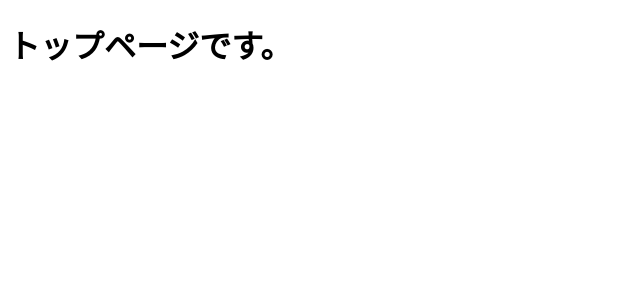
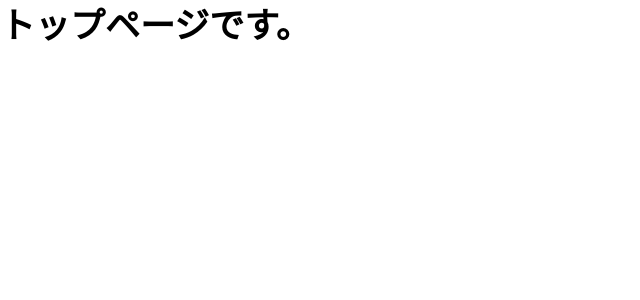
Before and after one commit to 730fry/vd_corporate, a Nuxt app in the folder src/: page / in a window 1280 px wide. Shown: the top 300 px of the page, without its empty margins (0-640 px from the left). Built offline with nearby package versions, Linux system fonts and the light colour scheme.

Commit message:
sassの設定

```diff
--- /dev/null
+++ b/src/assets/styles/_base.scss
@@ -0,0 +1,73 @@
+
+*{
+  margin-top:0;
+  margin-bottom:0;
+  margin-left:0;
+  margin-right:0;
+  padding-top:0;
+  padding-bottom:0;
+  padding-left:0;
+  padding-right:0;
+}
+
+/* Box sizing rules */
+/* Box sizingの定義 */
+*,
+*::before,
+*::after {
+  box-sizing: border-box;
+}
+
+/* Set core body defaults */
+/* bodyのデフォルトを定義 */
+body {
+  min-height: 100vh;
+  //scroll-behavior: smooth;
+  text-rendering: optimizeSpeed;
+  line-height: 1.5;
+  overflow-x: hidden;
+}
+html{
+  //scroll-behavior: smooth;
+}
+
+/* Remove list styles on ul, ol elements with a class attribute */
+/* class属性を持つul、ol要素のリストスタイルを削除 */
+ul[class],
+ol[class] {
+  list-style: none;
+}
+
+/* Make images easier to work with */
+/* img要素の扱いを簡単にする */
+img,picture {
+  width: 100%;
+  display: block;
+  vertical-align: bottom;
+}
+
+/* Natural flow and rhythm in articles by default */
+/* article要素内の要素に自然な流れとリズムを定義 */
+article > * + * {
+  margin-top: 1em;
+}
+
+/* Inherit fonts for inputs and buttons */
+/* inputやbuttonなどのフォントは継承を定義 */
+input,
+button,
+textarea,
+select {
+  font: inherit;
+}
+
+/* Remove all animations and transitions for people that prefer not to see them */
+/* 見たくない人用に、すべてのアニメーションとトランジションを削除 */
+@media (prefers-reduced-motion: reduce) {
+  * {
+    animation-duration: 0.01ms !important;
+    animation-iteration-count: 1 !important;
+    transition-duration: 0.01ms !important;
+    scroll-behavior: auto !important;
+  }
+}
--- /dev/null
+++ b/src/assets/styles/_font.scss
@@ -0,0 +1,21 @@
+@use 'mediaquery' as *;
+
+html,body{
+    @include mq('xl'){ font-size: 11px; }
+    @include mq('pc'){ font-size: 10px; }
+    @include mq('tb'){ font-size: 12px; }
+    @include mq('xx'){ font-size: 11px; }
+    @include mq('sp'){ font-size: 10px; }
+    @include mq('xs'){ font-size:  9px; }
+}
+h1   { @include mqFontSize( 3.5em, 3.0em );}
+h2   { @include mqFontSize( 3.5em, 3.0em );}
+h3   { @include mqFontSize( 2.0em, 1.8em );}
+h4   { @include mqFontSize( 2.0em, 1.8em );}
+h5   { @include mqFontSize( 1.6em, 1.6em );}
+p    { @include mqFontSize( 1.6em, 1.6em );}
+a    { @include mqFontSize( 1.4em, 1.6em );}
+
+body{
+    font-family: 'Noto+Sans+JP','Noto Sans JP', 'NotoSansCJKjp',"Hiragino Kaku Gothic ProN", Meiryo, sans-serif;
+}
--- /dev/null
+++ b/src/assets/styles/_margin.scss
@@ -0,0 +1,17 @@
+
+@use '@/assets/styles/mediaquery' as *;
+
+@mixin container_basic {
+  @include mq('SHORT'){
+    width: 95%;
+    margin-left: auto;
+    margin-right: auto;
+  }
+
+  @include mq('LARGE'){
+    width: 95%;
+    margin-left: auto;
+    margin-right: auto;
+    max-width: 1200px;
+  }
+}
--- /dev/null
+++ b/src/assets/styles/_mediaquery.scss
@@ -0,0 +1,26 @@
+@use 'sass:map';
+
+$breakpoints: (
+	/*フォントサイズREM用 */
+	'xs': 'screen and (min-width: 1px) and (max-width:374px)',    // small smartphone
+	'sp': 'screen and (min-width: 374px) and (max-width:430px)',  // normal smartphone
+	'xx': 'screen and (min-width: 430px) and (max-width:560px)',  // no device
+	'tb': 'screen and (min-width: 560px) and (max-width:960px)', // ipad tablet
+	'pc': 'screen and (min-width: 960px) and (max-width:1400px)',// normal PC
+	'xl': 'screen and (min-width: 1400px)',                       // big PC
+	/*レイアウト用 */
+	'SHORT': 'screen and (min-width: 1px) and (max-width:960px)',
+	'LARGE': 'screen and (min-width: 961px)',
+) !default;
+
+@mixin mq($breakpoint: md) {
+	@media #{map.get($breakpoints, $breakpoint)} {
+		@content;
+	}
+}
+
+
+@mixin mqFontSize( $lSize, $sSize ){
+	@include mq('LARGE'){ font-size: $lSize;}
+	@include mq('SHORT'){ font-size: $sSize;}
+}
--- /dev/null
+++ b/src/assets/styles/style.scss
@@ -0,0 +1,6 @@
+
+@use 'mediaquery';
+@use 'base';
+@use 'font';
+@use 'color';
+@use 'margin';
--- a/src/nuxt.config.js
+++ b/src/nuxt.config.js
@@ -18,7 +18,9 @@ export default {
   },
 
   // Global CSS: https://go.nuxtjs.dev/config-css
-  css: [],
+  css: [
+    '~/assets/styles/style.scss',
+  ],
 
   // Plugins to run before rendering page: https://go.nuxtjs.dev/config-plugins
   plugins: [],
@@ -33,7 +35,9 @@ export default {
   ],
 
   // Modules: https://go.nuxtjs.dev/config-modules
-  modules: [],
+  modules: [
+    // '@nuxtjs/style-resources',
+  ],
 
   // Build Configuration: https://go.nuxtjs.dev/config-build
   build: {},
--- a/src/package.json
+++ b/src/package.json
@@ -27,6 +27,8 @@
     "eslint-config-prettier": "^8.5.0",
     "eslint-plugin-nuxt": "^4.0.0",
     "eslint-plugin-vue": "^9.5.1",
-    "prettier": "^2.7.1"
+    "prettier": "^2.7.1",
+    "sass": "^1.80.4",
+    "sass-loader": "^12.6.0"
   }
 }
```
Also changed, not shown: src/pages/index.vue (+6 -1 lines), src/assets/readme.md (added), src/assets/styles/_color.scss (added), 1 other file (tests, documents, lock files or other folders).
